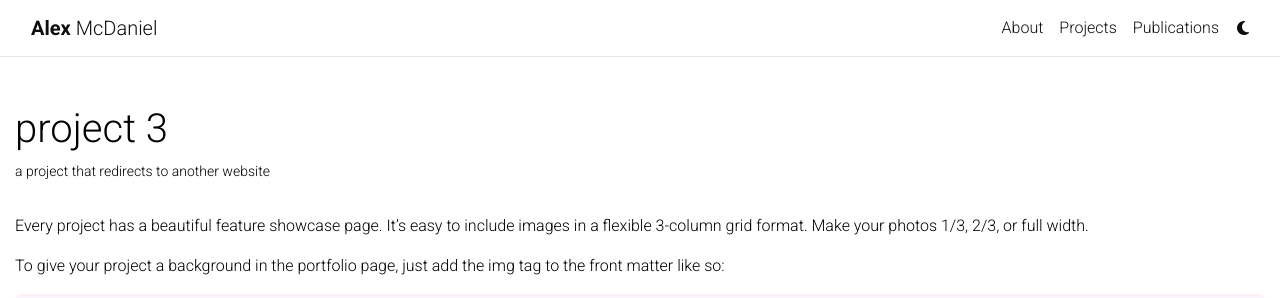
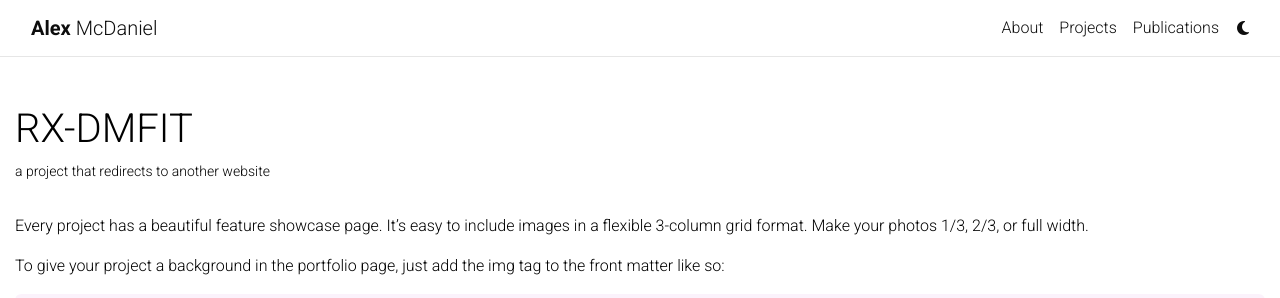
Before and after one commit to alex-mcdaniel/alex-mcdaniel.github.io, a Jekyll site: the page built from _projects/3_project.md, in a window 1280 px wide and 900 px high. Shown: the top 298 px of the window. Built offline with Jekyll 4.4.1, drawn with Linux system fonts in a browser that asks for light colours; full-size pictures stand in for the smaller copies a plugin makes; comment, search, counter and statistics services are not loaded; a style sheet for code colours, icons or effects is not loaded.

Commit message:
update projects

```diff
--- a/_projects/3_project.md
+++ b/_projects/3_project.md
@@ -1,9 +1,9 @@
 ---
 layout: page
-title: project 3
+title: RX-DMFIT
 description: a project that redirects to another website
-img: assets/img/7.jpg
-redirect: https://unsplash.com
+img: assets/img/rxdmfit.png
+redirect: https://github.com/alex-mcdaniel/RX-DMFIT
 importance: 3
 category: work
 ---
```
Also changed, not shown: _pages/projects.md (+1 -1 lines), _projects/1_project.md (+2 -2 lines), assets/img/rxdmfit.png (added).
